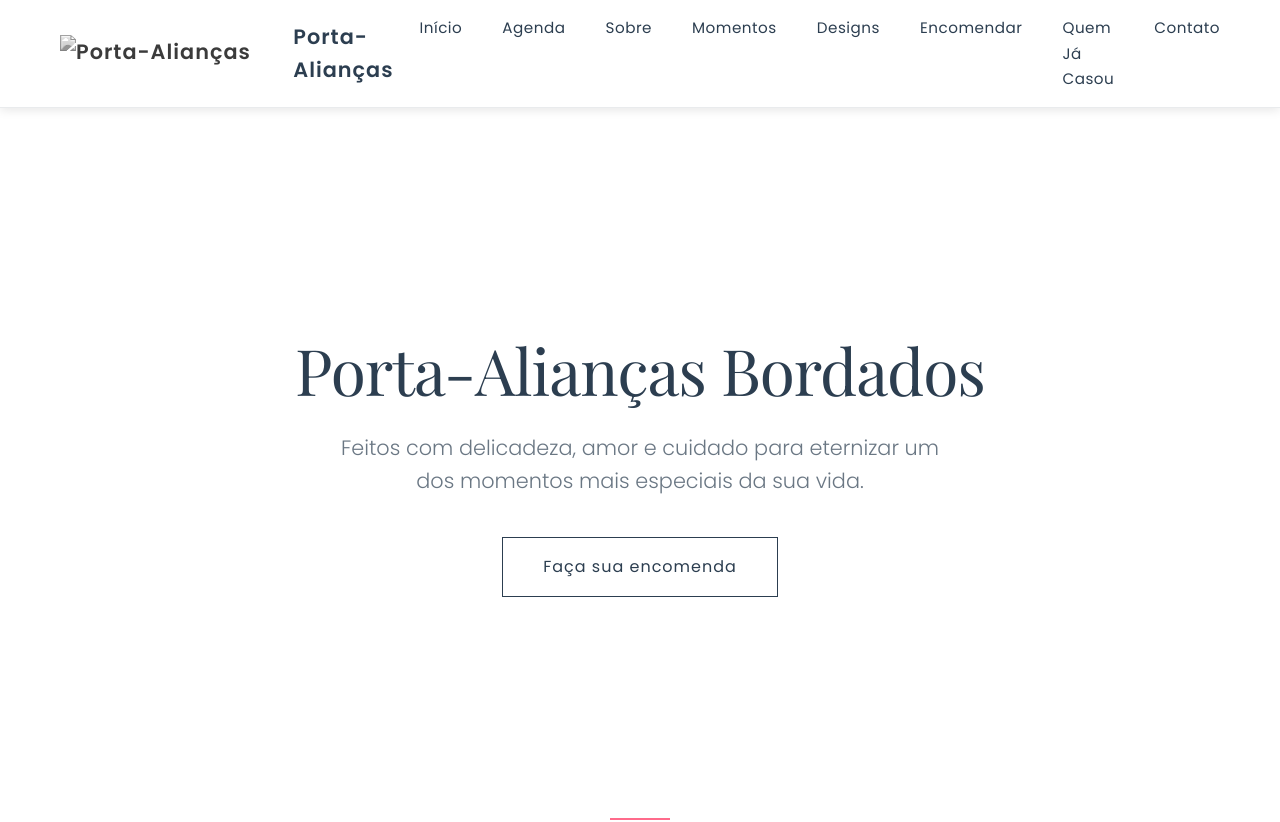
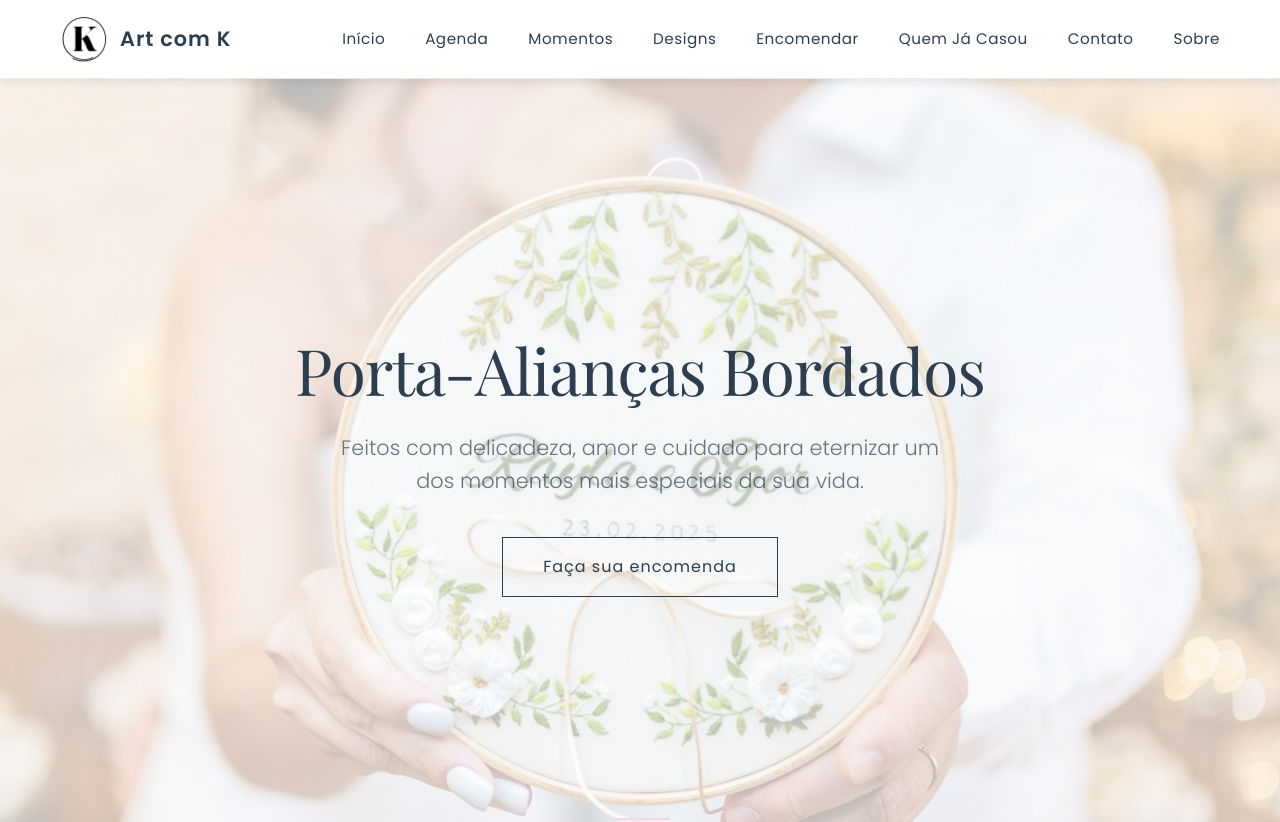
Before and after one commit to MatheusAndrade1810/artcomk, a plain HTML site: page index.html in a window 1280 px wide. Shown: the top 822 px of the page. Drawn offline with nearby package versions, Linux system fonts and the light colour scheme.

Commit message:
Fix:  imagens e início

```diff
--- a/index.html
+++ b/index.html
@@ -13,8 +13,8 @@
     <nav class="navbar">
         <div class="nav-container">
             <a href="#inicio" class="logo">
-                <img src="imagens/logo.png" alt="Porta-Alianças Bordados">
-                <span>Porta-Alianças</span>
+                <img src="imagens/logo.jpg" alt="Art com K">
+                <span>Art com K</span>
             </a>
 
             <button class="menu-toggle" aria-label="Abrir menu">
@@ -24,23 +24,36 @@
             <ul class="nav-menu">
                 <li><a href="#inicio">Início</a></li>
                 <li><a href="#agenda">Agenda</a></li>
-                <li><a href="#sobre">Sobre</a></li>
                 <li><a href="#momentos">Momentos</a></li>
                 <li><a href="#designs">Designs</a></li>
                 <li><a href="#encomendar">Encomendar</a></li>
                 <li><a href="#clientes">Quem Já Casou</a></li>
                 <li><a href="#contato">Contato</a></li>
+                <li><a href="#sobre">Sobre</a></li>
             </ul>
         </div>
     </nav>
 
 <!-- Seção Inicial (Hero) -->
 <section id="inicio" class="hero">
+    <!-- Slider como fundo (vai ATRÁS) -->
+    <div class="hero-background">
+        <div class="hero-slider">
+            <img src="imagens/1.jpg" alt="Porta-alianças bordado 1">
+            <img src="imagens/2.jpg" alt="Porta-alianças bordado 2">
+            <img src="imagens/3.jpg" alt="Porta-alianças bordado 3">
+            <img src="imagens/4.jpg" alt="Porta-alianças bordado 4">
+        </div>
+    </div>
+
+    <!-- Conteúdo principal (vai NA FRENTE) -->
     <div class="hero-content">
         <h1>Porta-Alianças Bordados</h1>
         <p class="subtitle">Feitos com delicadeza, amor e cuidado para eternizar um dos momentos mais especiais da sua vida.</p>
         <a href="#encomendar" class="cta-button">Faça sua encomenda</a>
     </div>
+
+    <!-- Overlay opcional para contraste -->
     <div class="hero-overlay"></div>
 </section>
 
@@ -405,7 +418,7 @@
             <div class="footer-content">
                 <div class="footer-logo">
                     <a href="#inicio" class="logo">
-                        <img src="imagens/logo.png" alt="Porta-Alianças Bordados">
+                        <img src="imagens/logo.jpg" alt="Porta-Alianças Bordados">
                         <span>Porta-Alianças</span>
                     </a>
                     <p>Porta-alianças bordados feitos à mão com amor e cuidado para o seu dia especial.</p>
@@ -424,15 +437,15 @@
                 </div>
 
                 <div class="footer-contato">
-                    <h4>Contato</h4>
-                    <p><i class="fas fa-map-marker-alt"></i> São Paulo, SP</p>
-                    <p><i class="fas fa-phone"></i> (11) 99999-9999</p>
-                    <p><i class="fas fa-envelope"></i> contato@portaaliancas.com</p>
-                    <div class="footer-social">
-                        <a href="https://instagram.com" target="_blank"><i class="fab fa-instagram"></i></a>
-                        <a href="https://wa.me/5511999999999" target="_blank"><i class="fab fa-whatsapp"></i></a>
-                        <a href="mailto:contato@portaaliancas.com"><i class="fas fa-envelope"></i></a>
-                    </div>
+                    <h4>Informações</h4>
+                    <p><i class="fas fa-map-marker-alt"></i> Recife, PE</p>
+                    <p><i class="fas fa-phone"></i> (88) 9 9661-3950 </p>
+                    <p><i class="fab fa-instagram"></i> https://instagram.com </p>
+                    <p>
+                    <i class="fab fa-instagram"></i>
+                    <a href="https://instagram.com/artcomkatia" target="_blank" rel="noopener noreferrer">
+                        @artcomkatia
+                    </a>
                 </div>
             </div>
 
--- a/style.css
+++ b/style.css
@@ -87,7 +87,7 @@ body {
 }
 
 .logo img {
-    height: 36px;
+    height: 48px;
     margin-right: 12px;
     filter: grayscale(100%);
 }
@@ -152,6 +152,7 @@ body {
     position: relative;
     margin-top: 70px;
     padding: 0 20px;
+    overflow: hidden;
 }
 
 .hero-content {
@@ -178,6 +179,57 @@ body {
     margin-right: auto;
 }
 
+
+/* Container do slider como fundo */
+.hero-background {
+    position: absolute;
+    top: 0;
+    left: 0;
+    width: 100%;
+    height: 100%;
+
+}
+
+/* Slider automático */
+.hero-slider {
+    width: 400%; /* 4 imagens = 400% */
+    height: 100%;
+    display: flex;
+    animation: slideShow 20s infinite;
+}
+
+.hero-slider img {
+    width: 25%; /* Cada imagem ocupa 25% (100%/4) */
+    height: 100%;
+    object-fit: cover;
+}
+
+/* Animação do slider */
+@keyframes slideShow {
+    0%, 20% { transform: translateX(0); }
+    25%, 45% { transform: translateX(-25%); }
+    50%, 70% { transform: translateX(-50%); }
+    75%, 95% { transform: translateX(-75%); }
+    100% { transform: translateX(0); }
+}
+
+/* Garante que o conteúdo fique na frente */
+.hero-content {
+    position: relative;
+    z-index: 2; /* Maior que o fundo */
+}
+
+/* Overlay para melhor contraste (opcional) */
+.hero-overlay {
+    position: absolute;
+    top: 0;
+    left: 0;
+    width: 100%;
+    height: 100%;
+    background: rgba(255, 255, 255, 0.7); /* Branco semi-transparente */
+    z-index: 1; /* Entre o fundo e o conteúdo */
+}
+
 .cta-button {
     display: inline-block;
     background-color: transparent;
@@ -195,7 +247,7 @@ body {
 }
 
 .cta-button:hover {
-    color: #ffffff;
+    color: #ff6b8b;
     border-color: #ff6b8b;
 }
 
@@ -206,7 +258,7 @@ body {
     left: -100%;
     width: 100%;
     height: 100%;
-    background-color: #ff6b8b;
+    background-color: #ffffff;
     transition: left 0.3s;
     z-index: -1;
 }
@@ -838,6 +890,7 @@ tr:hover {
     background-color: #2c3e50;
     color: #ffffff;
     padding: 80px 0 30px;
+
 }
 
 .footer-content {
@@ -865,6 +918,7 @@ tr:hover {
     font-weight: 400;
     letter-spacing: 1px;
     opacity: 0.9;
+
 }
 
 .footer-links ul {
@@ -881,11 +935,13 @@ tr:hover {
     opacity: 0.7;
     transition: all 0.3s;
     font-weight: 300;
+
 }
 
 .footer-links a:hover {
     opacity: 1;
     color: #ff6b8b;
+
 }
 
 .footer-contato p {
@@ -894,18 +950,21 @@ tr:hover {
     align-items: center;
     opacity: 0.7;
     font-weight: 300;
+
 }
 
 .footer-contato i {
     margin-right: 15px;
     width: 20px;
     opacity: 0.9;
+
 }
 
 .footer-social {
     display: flex;
     gap: 15px;
     margin-top: 25px;
+
 }
 
 .footer-social a {
```
Also changed, not shown: imagens/1.jpg (added), imagens/2.jpg (added), imagens/3.jpg (added), imagens/4.jpg (added), imagens/logo.jpg (added). Lines whose indentation alone changed are shown as unchanged.
